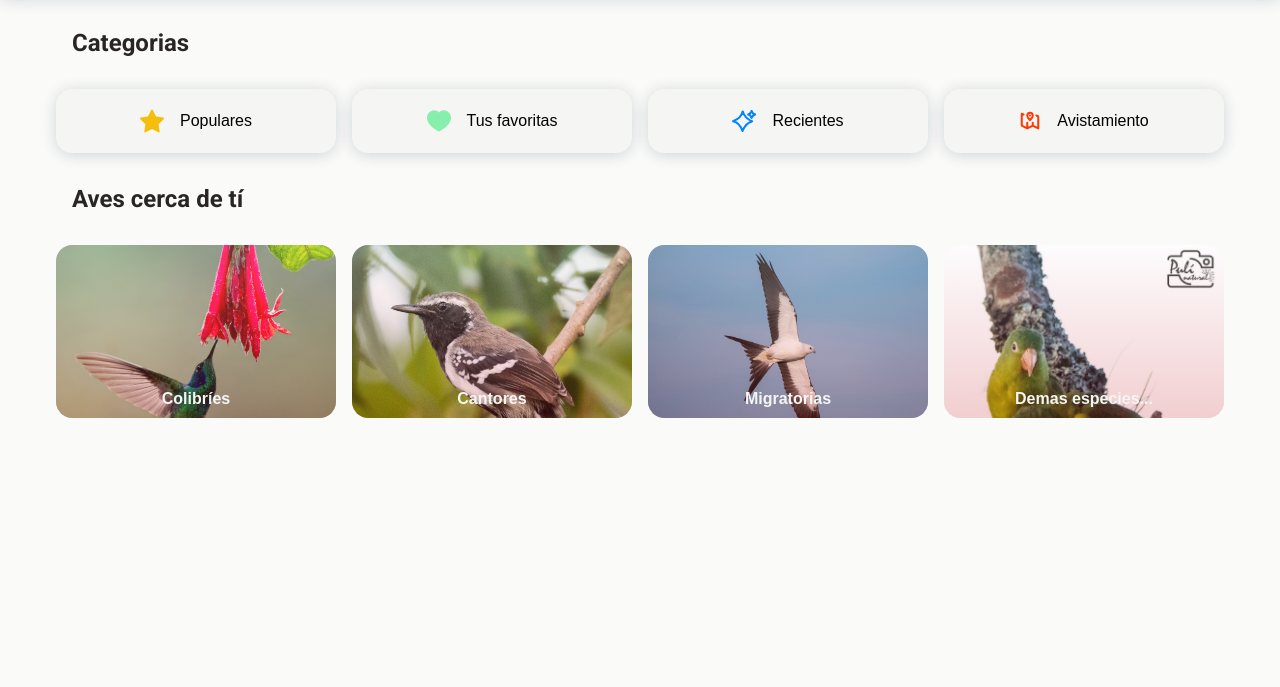
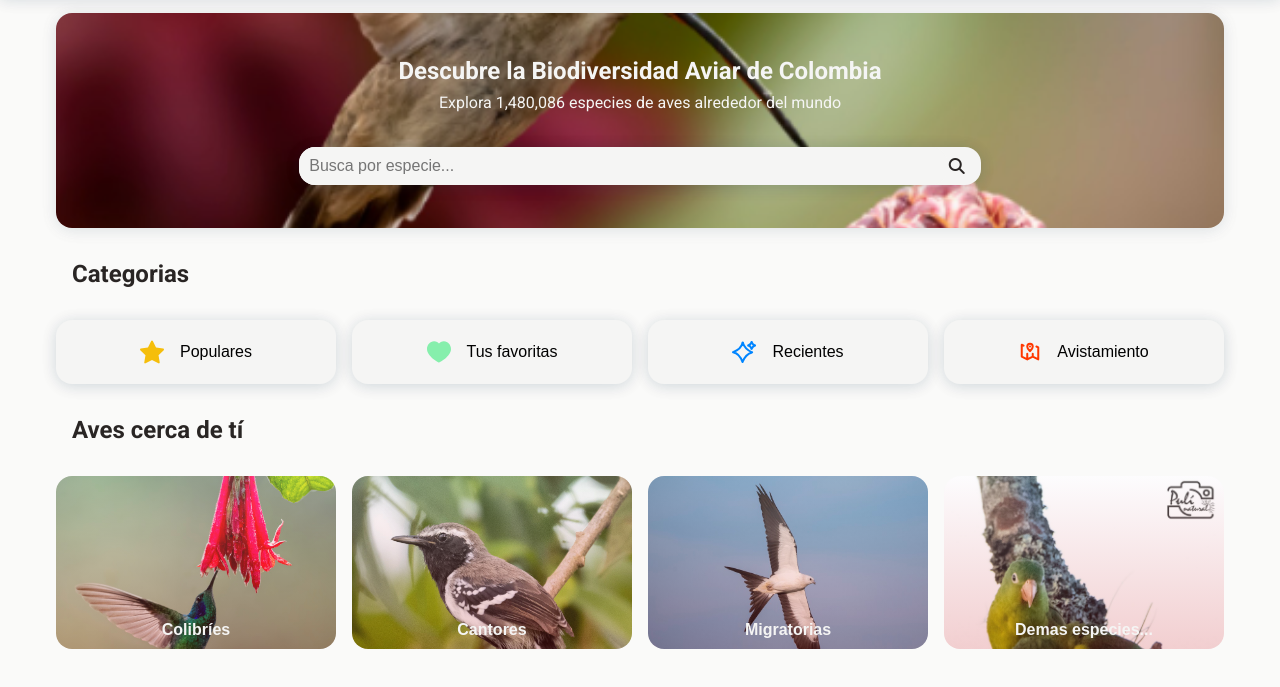
Before and after one commit to heavenndew/Pajariando_vanilla, a plain HTML site: page index.html in a window 1280 px wide. Shown: the part 103-790 px from the top of the page. Drawn offline with nearby package versions, Linux system fonts and the light colour scheme.

Commit message:
hero modificado version 1.0

```diff
--- a/index.html
+++ b/index.html
@@ -44,9 +44,10 @@
     </div>
 
     <main>
-      <!-- <section class="hero">
-        <h2>Descubre la Biodiversidad Aviar de Colombia</h2>
-        <p>Explora 1,480,086 especies de aves alrededor del mundo</p>
+      <section class="main_info">
+        <h2 class="info_hero"><br>Descubre la Biodiversidad Aviar de Colombia</h2>
+        <p class="info_hero">Explora 1,480,086 especies de aves alrededor del mundo </p>
+        <br>
         <section class="main_search">
           <input
             class="search_input"
@@ -55,7 +56,8 @@
           />
           <i class="fa-solid fa-magnifying-glass icon_search"></i>
         </section>
-      </section> -->
+    <br>
+      </section>
 
       <h2 class="titles">Categorias</h2>
 
--- /dev/null
+++ b/styles/home/hero.css
@@ -0,0 +1,53 @@
+.main_info {
+    background-image: url(../../images/info_main.PNG);
+    background-size: cover;
+    background-repeat: no-repeat;
+    border-radius: 1rem;
+    padding: 1rem;
+    width: 100%;
+    font-size: 1rem;
+    color: #f5f5f4;
+    display: flex;
+    flex-direction: column;
+    align-items: center;
+    justify-content: center;
+    gap: 0.5rem;
+    box-shadow: 0px 2px 16px 0px rgba(0, 47, 75, 0.10), 0px 2px 16px 0px rgba(185, 188, 189, 0.08);
+}
+
+.info_hero {
+    align-items: center;
+    justify-content: center;
+}
+
+.main_search {
+    width: 60%;
+    margin: 0 auto;
+    padding-right: 1rem;
+    color: #292524;
+    border-radius: 16px;
+    gap: 2px;
+    display: flex;
+    justify-content: center;
+    align-items: center;
+    background: var(--bg-200, #F5F5F4);
+    box-shadow: 0px 2px 16px 0px rgba(0, 47, 75, 0.10), 0px 2px 16px 0px rgba(0, 47, 75, 0.08);
+}
+
+.search_input {
+    width: 100%;
+    border: none;
+    padding: 10px;
+    border-radius: 16px;
+    font-family: sans-serif;
+    font-size: 1rem;
+    background: var(--bg-200, #F5F5F4);
+}
+.icon_search {
+    color: #292524;
+}
+
+
+@media (min-width: 768px) {
+    background: ;
+}
--- a/styles/home/index.css
+++ b/styles/home/index.css
@@ -1,4 +1,5 @@
 @import "base.css";
 @import "header.css";
+@import "hero.css";
 @import "categories.css";
 @import "aves_cerca.css"
```
Also changed, not shown: images/info_main.PNG (added).
